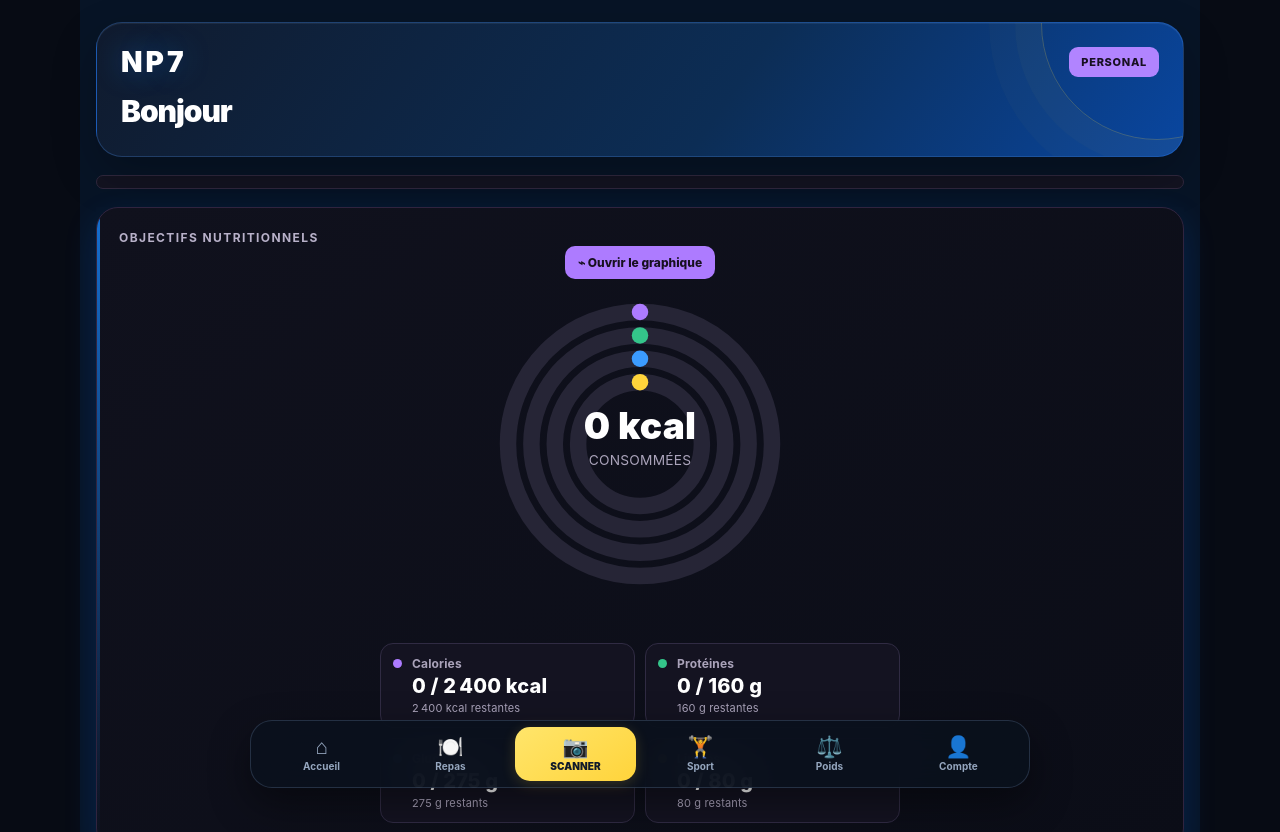
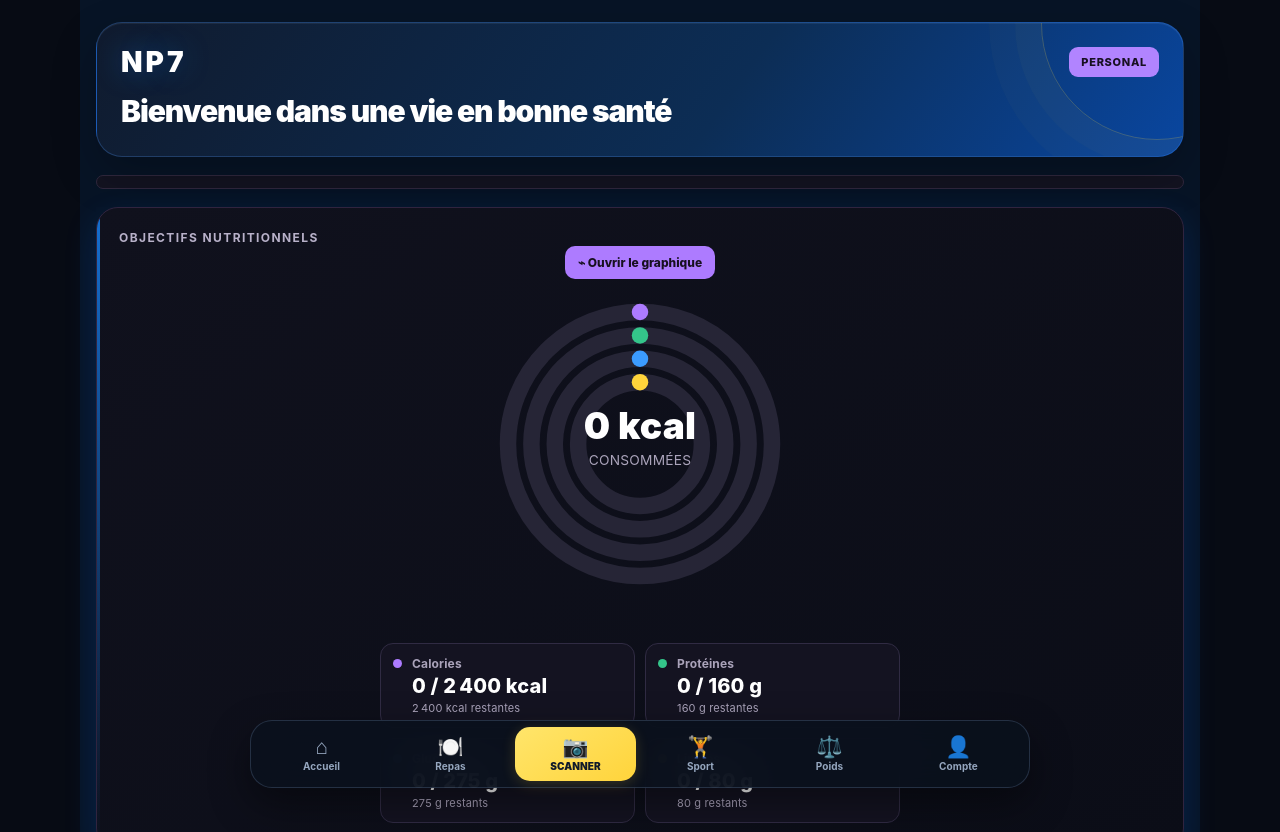
Before and after one commit to Xerius1973/NP7-web, a website: page index.html in a window 1280 px wide. Shown: the top 832 px of the page. Drawn offline with nearby package versions, Linux system fonts and the light colour scheme.

Commit message:
Keep welcome greeting on NP7 page

```diff
--- a/index.html
+++ b/index.html
@@ -1253,7 +1253,7 @@ window.np7ImportAppleWorkoutsFromHealthKit=function(base64){
      try{firstName=(JSON.parse(localStorage.getItem('NP7_ACCOUNT_PROFILE')||'{}').firstName||'').trim();}catch(e){}
      if(!firstName&&user&&user.email)firstName=user.email.split('@')[0].split(/[._-]/)[0];
      if(firstName)firstName=firstName.charAt(0).toLocaleUpperCase('fr-FR')+firstName.slice(1);
-     greeting.textContent=firstName?'Bonjour '+firstName:'Bonjour';
+     greeting.textContent='Bienvenue dans une vie en bonne santé';
    }
    const out=document.getElementById('np7SignOut'),who=document.getElementById('np7AccountEmail');
    if(out)out.style.display=user?'inline-flex':'none';
@@ -1555,12 +1555,12 @@ input:focus,select:focus,textarea:focus{border-color:#1687ff!important;box-shado
  function apply(){
   const el=document.getElementById('np7Greeting');if(!el)return;
   const n=firstName();
-  el.textContent=n?'Bonjour '+n.charAt(0).toLocaleUpperCase('fr-FR')+n.slice(1):'Bonjour';
+  el.textContent='Bienvenue dans une vie en bonne santé';
  }
  function init(){
   apply();
   const el=document.getElementById('np7Greeting');
-  if(el)new MutationObserver(()=>{const expected=firstName();const value=expected?'Bonjour '+expected.charAt(0).toLocaleUpperCase('fr-FR')+expected.slice(1):'Bonjour';if(el.textContent!==value)el.textContent=value;}).observe(el,{childList:true,characterData:true,subtree:true});
+  if(el)new MutationObserver(()=>{const value='Bienvenue dans une vie en bonne santé';if(el.textContent!==value)el.textContent=value;}).observe(el,{childList:true,characterData:true,subtree:true});
   window.addEventListener('storage',apply);
   document.addEventListener('visibilitychange',apply);
   setInterval(apply,1000);
```
